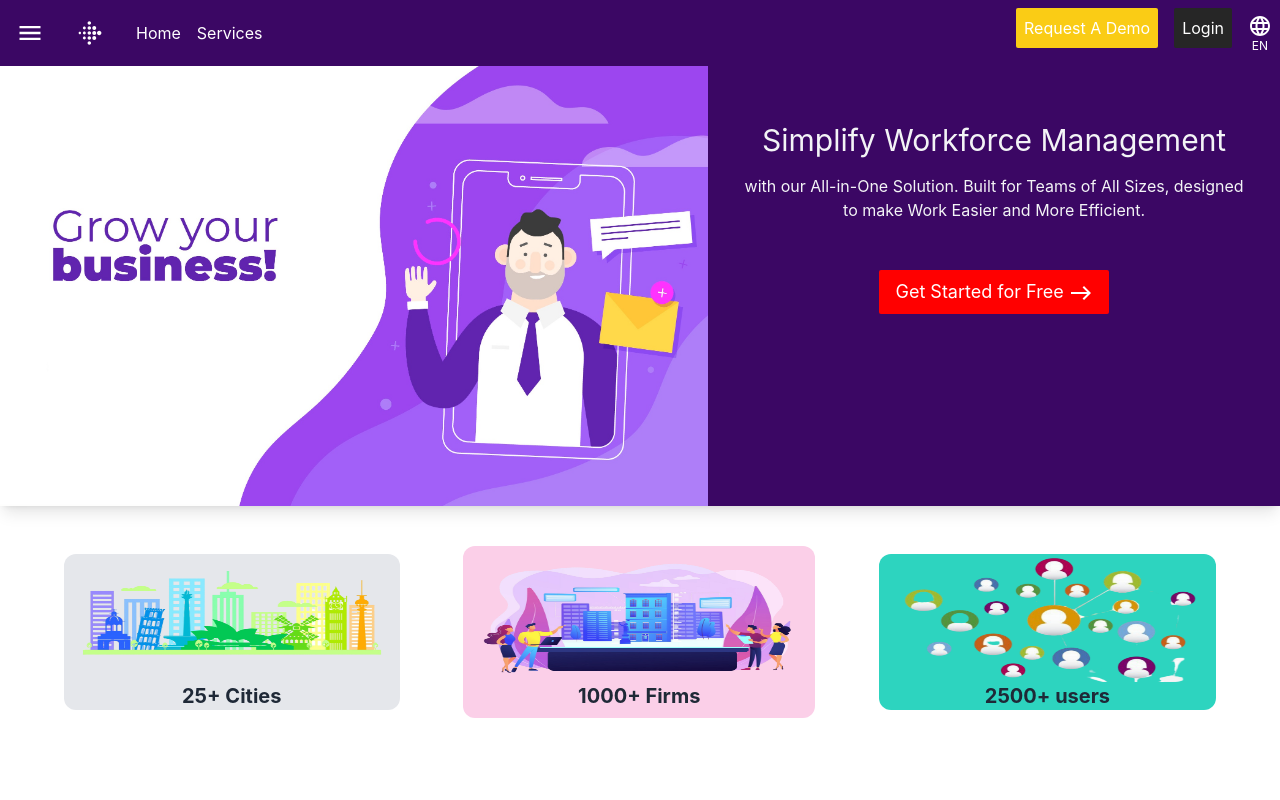
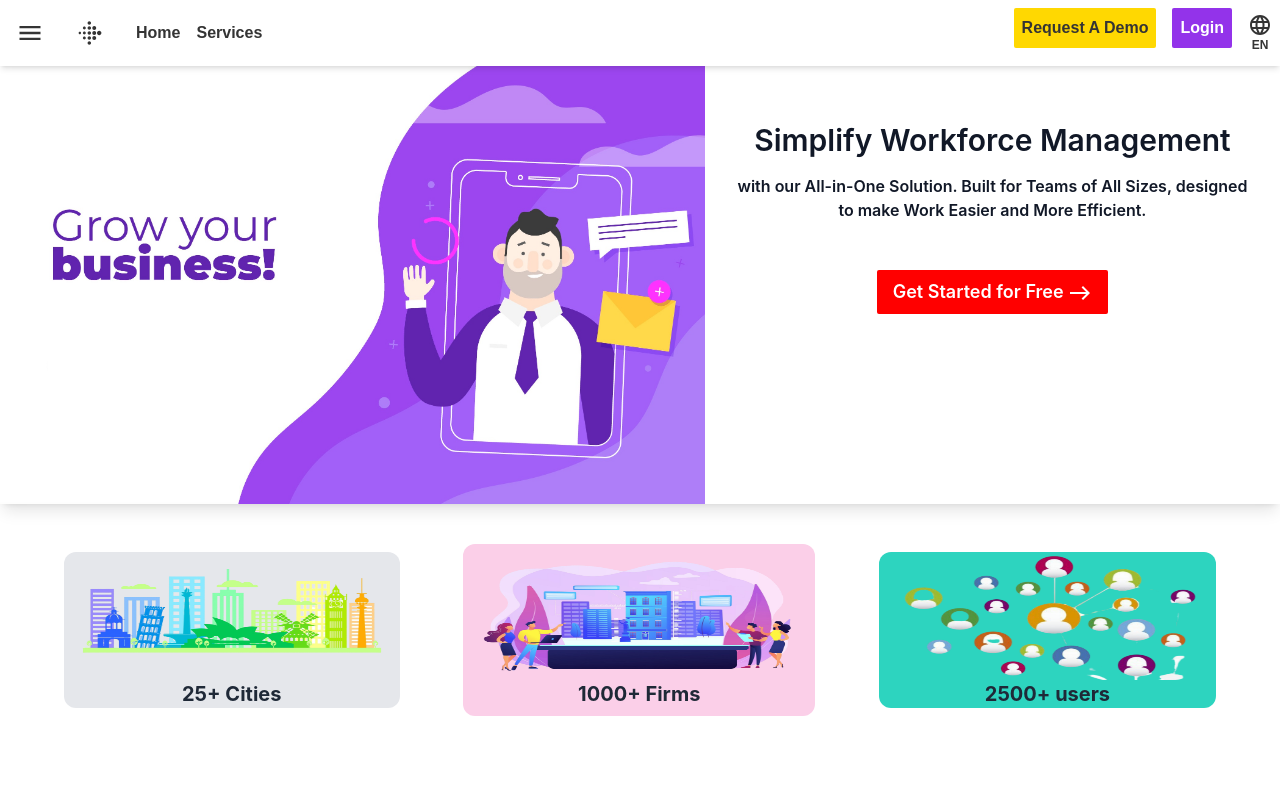
Before and after one commit to admin-insta/insta-ems, a React (Create React App) app: page / in a window 1280 px wide. Shown: the top 800 px of the page. Built offline with nearby package versions, Linux system fonts and the light colour scheme; no server answers.

Commit message:
show password

```diff
--- a/src/components/Header.js
+++ b/src/components/Header.js
@@ -54,14 +54,14 @@ const Header = () => {
   }, []);
 
   return (
-    <div className="grid grid-cols-12  z-10 sticky top-0 justify-center items-center lg:text-base md:text-sm sm:text-xs xs:text-xs bg-purple-950  whitespace-nowrap">
+    <div className="grid grid-cols-12  font-nunito font-semibold  z-10 sticky top-0 justify-center items-center lg:text-base md:text-sm sm:text-xs xs:text-xs   whitespace-nowrap shadow-md bg-white">
       {/* First Menu-Item sidebar and Logo*/}
       <div className="grid grid-flow-col justify-start items-center col-span-6">
         <span className="lg:mx-4 md:mx-2 sm:m-1">
           <MenuIcon
             className="hover:scale-110 transition-all ease-in-out hover:shadow-md"
             sx={{
-              color: "white",
+
               fontSize: { lg: 28, md: 24, sm: 20, xs: 16 },
             }}
           />
@@ -70,7 +70,7 @@ const Header = () => {
           <FitbitIcon
             className="hover:scale-110 transition-all ease-in-out hover:shadow-md"
             sx={{
-              color: "white",
+
               fontSize: { lg: 28, md: 24, sm: 20, xs: 16 },
             }}
           />
@@ -81,12 +81,12 @@ const Header = () => {
             onClick={() => {
               user ? navigate("/userview") : navigate("/");
             }}
-            className="text-white  hover:scale-110 transition-all ease-in-out m-2 cursor-pointer"
+            className="hover:scale-110 transition-all ease-in-out m-2 cursor-pointer"
           >
             Home
           </li>
 
-          <li className="text-white hover:scale-110 transition-all ease-in-out m-2">
+          <li className=" hover:scale-110 transition-all ease-in-out m-2">
             Services
           </li>
         </ul>
@@ -98,7 +98,7 @@ const Header = () => {
           <li>
             <button
               onClick={() => navigate("/demorequest")}
-              className="p-2  m-2 bg-yellow-400 text-white rounded-sm hover:scale-110 transition-all ease-in-out "
+              className="p-2  m-2 bg-[#ffd801] rounded-sm hover:scale-110 transition-all ease-in-out "
             >
               Request A Demo
             </button>
@@ -106,7 +106,7 @@ const Header = () => {
           <li>
             <button
               onClick={user ? handleSignOut : handleSignIn}
-              className="p-2 m-2 bg-neutral-800 text-white rounded-sm hover:scale-110 transition-all ease-in-out"
+              className="p-2 m-2 bg-purple-600 text-white  rounded-sm hover:scale-110 transition-all ease-in-out"
             >
               {user ? "Logout" : "Login"}
             </button>
@@ -116,11 +116,10 @@ const Header = () => {
           <LanguageIcon
             className="hover:scale-110 transition-all ease-in-out hover:shadow-md"
             sx={{
-              color: "white",
               fontSize: { xs: 12, sm: 16, md: 20, lg: 24 },
             }}
           />
-          <p className="text-xs text-white text-center cursor-pointer">EN</p>
+          <p className="text-xs  text-center cursor-pointer">EN</p>
         </div>
       </div>
     </div>
--- a/src/components/Login.js
+++ b/src/components/Login.js
@@ -2,6 +2,8 @@ import React, { useRef, useState } from "react";
 import loginbg from "../components/utils/images/loginbg.png";
 import LockOpenIcon from "@mui/icons-material/LockOpen";
 import { auth } from "../components/utils/firebase";
+import VisibilityIcon from "@mui/icons-material/Visibility";
+import VisibilityOffIcon from "@mui/icons-material/VisibilityOff";
 import {
   createUserWithEmailAndPassword,
   signInWithEmailAndPassword,
@@ -10,6 +12,7 @@ import {
 const Login = () => {
   const [alreadyUser, setAlreadyUser] = useState(false);
   const [errorMessage, setErrorMessage] = useState(null);
+  const [showPassword, setShowPassword] = useState(false);
   console.log(alreadyUser);
   const email = useRef();
   const password = useRef();
@@ -111,10 +114,17 @@ const Login = () => {
 
           <input
             className="mx-2 my-3 p-2 border border-gray-700 rounded-md"
-            type="password"
+            type={showPassword ? "text" : "password"}
             placeholder="Password"
             ref={password}
+            // value={password}
           />
+          <span
+            className="absolute right-32 top-80    cursor-pointer"
+            onClick={() => setShowPassword(!showPassword)}
+          >
+            {showPassword ?  <VisibilityOffIcon />:<VisibilityIcon /> }
+          </span>
 
           <span className="text-white mx-2">
             Forgot Your Password{" "}
--- a/src/components/MainContainer.js
+++ b/src/components/MainContainer.js
@@ -11,7 +11,7 @@ const MainContainer = () => {
     return null;
   }
   return (
-    <div className="grid col-span-12 grid-flow-col  bg-purple-950 shadow-lg">
+    <div className="grid col-span-12 grid-flow-col   shadow-lg font-semibold">
       {/*maain background image*/}
       <div className="col-span-8 shadow-inner">
         <img className="lg:inline sm:hidden" alt="background" src={newback} />
@@ -19,7 +19,7 @@ const MainContainer = () => {
 
       {/*main background description*/}
       <div className="col-span-4">
-        <div className=" lg:mt-10 md:mt-4 sm:mt-2  text-gray-100 text-center p-4 ">
+        <div className=" lg:mt-10 md:mt-4 sm:mt-2  text-gray-900 text-center p-4 ">
           <div className="lg:text-3xl md:text-xl sm:text-base">
             Simplify Workforce Management
           </div>
--- a/tailwind.config.js
+++ b/tailwind.config.js
@@ -8,16 +8,16 @@ module.exports = {
     extend: {
       colors: {
         clay: {
-          DEFAULT: '#d1cbc1', // Example clay color
-          light: '#f6f3e1',   // Lighter shade
-          dark: '#8A4C38',    // Darker shade
+          DEFAULT: "#d1cbc1", // Example clay color
+          light: "#f6f3e1", // Lighter shade
+          dark: "#8A4C38", // Darker shade
         },
-        future : "#eeeeee"
-      }
-    },
-    fontFamily: {
-      poppins: ['Poppins', 'sans-serif'], // Add Poppins font
-      nunito: ['"Nunito Sans"', 'sans-serif'],
+        future: "#eeeeee",
+      },
+      fontFamily: {
+        poppins: ["Poppins", "sans-serif"], // Add Poppins font
+        nunito: ['"Nunito Sans"', "sans-serif"],
+      },
     },
   },
   plugins: [],
```
